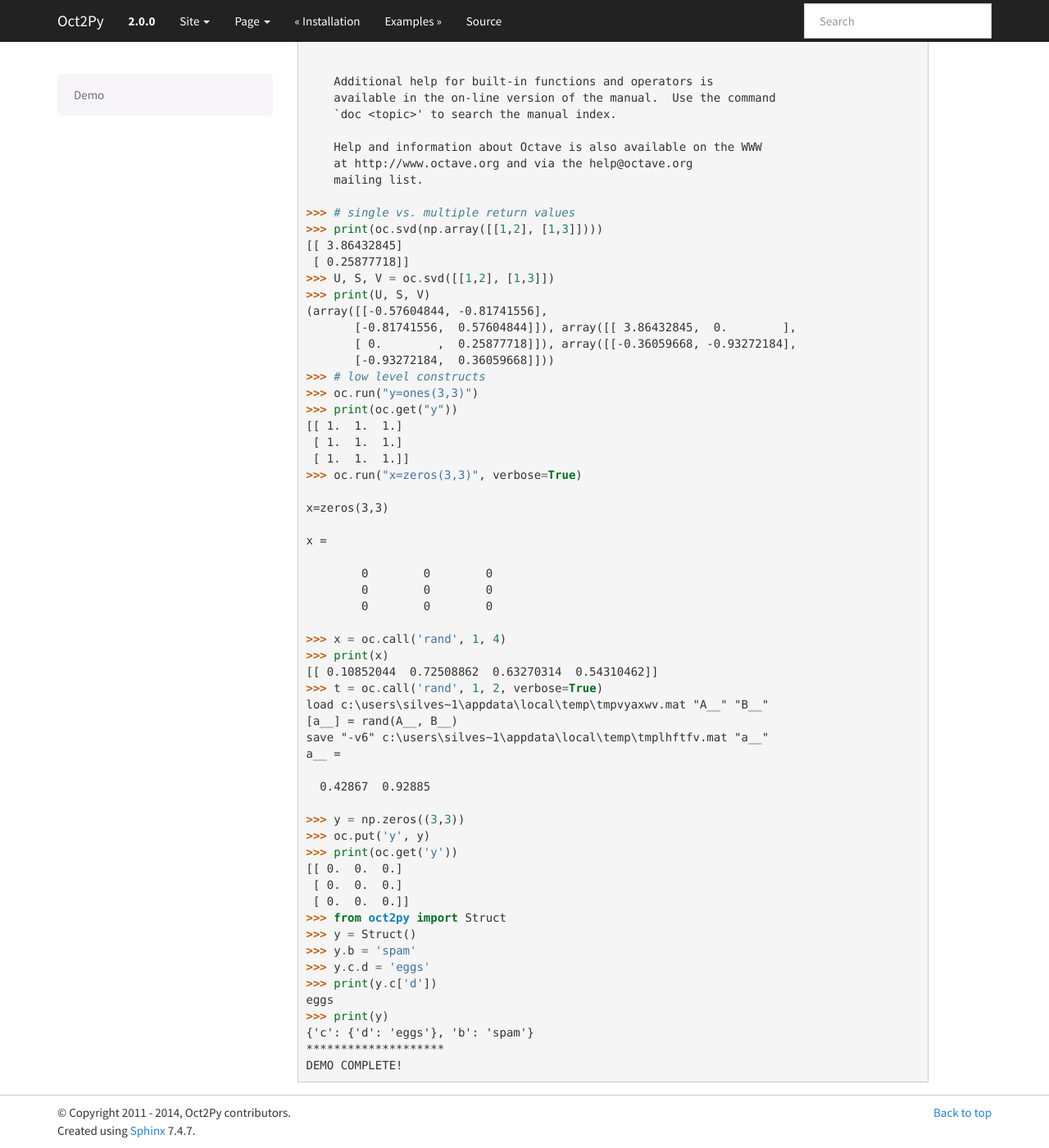
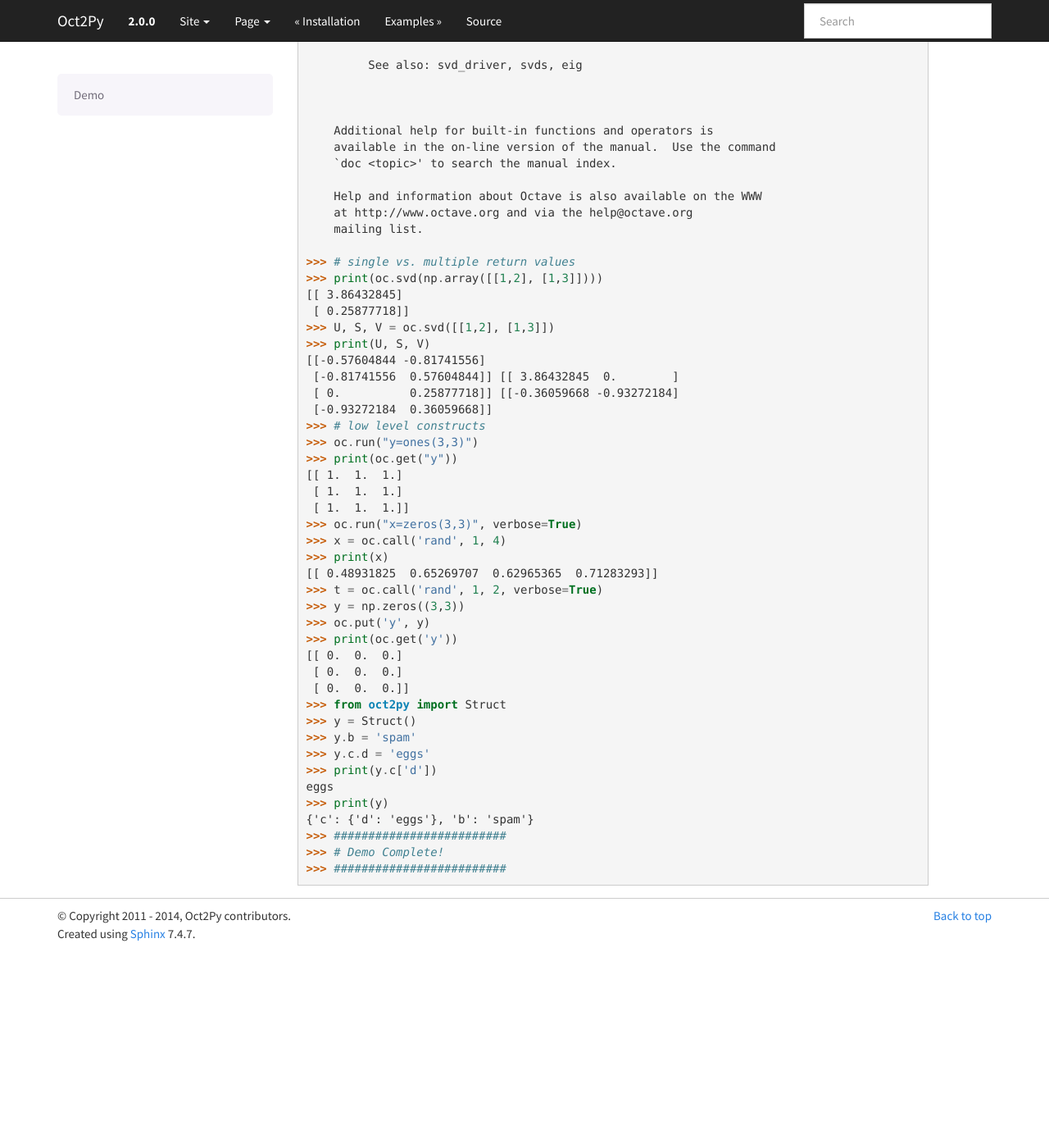
Before and after one commit to blink1073/oct2py, a Sphinx documentation site: the page built from docs/source/demo.rst, in a window 1280 px wide and 1400 px high, scrolled down 2768 px. Shown: the whole window at 82% size. Built offline with Sphinx 7.4.7, drawn with Linux system fonts in a browser that asks for light colours; after the commit the page ends 3928 px from its top, so only the background shows below that; some of the changed text lies outside the part shown.

Commit message:
Fix handling of figures and update demo

```diff
--- a/docs/source/demo.rst
+++ b/docs/source/demo.rst
@@ -111,10 +114,10 @@
      [ 0.25877718]]
     >>> U, S, V = oc.svd([[1,2], [1,3]])
     >>> print(U, S, V)
-    (array([[-0.57604844, -0.81741556],
-           [-0.81741556,  0.57604844]]), array([[ 3.86432845,  0.        ],
-           [ 0.        ,  0.25877718]]), array([[-0.36059668, -0.93272184],
-           [-0.93272184,  0.36059668]]))
+    [[-0.57604844 -0.81741556]
+     [-0.81741556  0.57604844]] [[ 3.86432845  0.        ]
+     [ 0.          0.25877718]] [[-0.36059668 -0.93272184]
+     [-0.93272184  0.36059668]]
     >>> # low level constructs
     >>> oc.run("y=ones(3,3)")
     >>> print(oc.get("y"))
@@ -122,26 +125,10 @@
      [ 1.  1.  1.]
      [ 1.  1.  1.]]
     >>> oc.run("x=zeros(3,3)", verbose=True)
-
-    x=zeros(3,3)
-
-    x =
-
-            0        0        0
-            0        0        0
-            0        0        0
-
     >>> x = oc.call('rand', 1, 4)
     >>> print(x)
-    [[ 0.10852044  0.72508862  0.63270314  0.54310462]]
+    [[ 0.48931825  0.65269707  0.62965365  0.71283293]]
     >>> t = oc.call('rand', 1, 2, verbose=True)
-    load c:\users\silves~1\appdata\local\temp\tmpvyaxwv.mat "A__" "B__"
-    [a__] = rand(A__, B__)
-    save "-v6" c:\users\silves~1\appdata\local\temp\tmplhftfv.mat "a__"
-    a__ =
-
-      0.42867  0.92885
-
     >>> y = np.zeros((3,3))
     >>> oc.put('y', y)
     >>> print(oc.get('y'))
@@ -156,5 +143,6 @@
     eggs
     >>> print(y)
     {'c': {'d': 'eggs'}, 'b': 'spam'}
-    ********************
-    DEMO COMPLETE!
+    >>> #########################
+    >>> # Demo Complete!
+    >>> #########################
--- a/docs/source/installation.rst
+++ b/docs/source/installation.rst
@@ -19,12 +19,14 @@
 GNU Octave Installation
 -----------------------
 - On Linux platforms, try your package manager, or follow the
-  instructions from Octave_.
+  instructions from Octave_.  You must also have gnuplot installed, and
+  gnuplot-x11, if available.
 
 .. _Octave:  http://www.gnu.org/software/octave/doc/interpreter/Installation.html
 
 - On Windows, download the latest MinGW or .NET version_.
   The MinGW version requires the 7zip_ program for installation.
+  Make sure to install gnuplot if prompted.
   Finally, to add Octave to your path. You can do so from the Environmental Variables dialog for your version of Windows, or set from the command prompt::
 
       setx PATH "%PATH%;<path-to-octave-bin-dir>
--- a/todo.txt
+++ b/todo.txt
@@ -16,3 +16,6 @@
 x- Why are mat files being created in the directory for tests?
 x - All tests are failing on python 3
 x - close Oct2Py instances in all of the tests to save memory
+x - Fix plotting from command prompt
+
+Re-run demo and update docs
```
Also changed, not shown: other parts of docs/source/demo.rst (+9 -6 lines), 5 other files.
